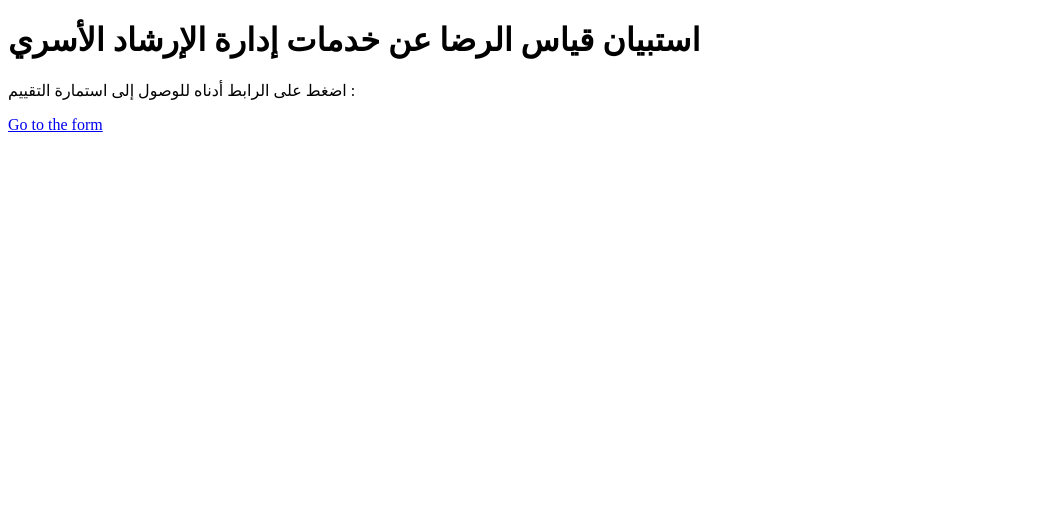
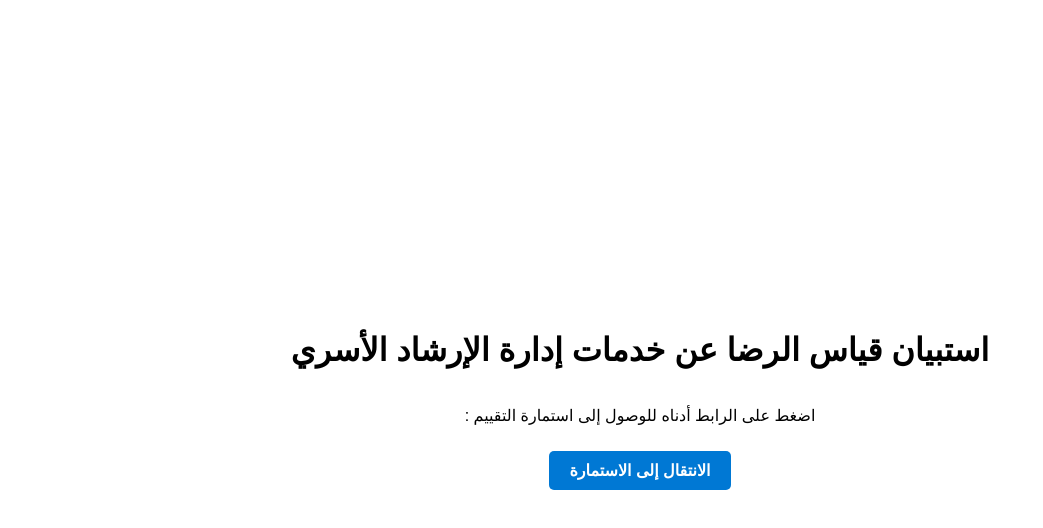
Before and after one commit to salman0095/form2025, a plain HTML site: page index.html in a window 1280 px wide. Shown: the whole page, without its empty margins (0-1043 px from the left). Drawn offline with Linux system fonts and the light colour scheme.

Commit message:
Update index.html

```diff
--- a/index.html
+++ b/index.html
@@ -2,11 +2,39 @@
 <html>
   <head>
     <title>Form 2025</title>
+    <style>
+      body {
+        margin: 0;
+        height: 100vh;
+        display: flex;
+        flex-direction: column;
+        justify-content: center; /* vertical centering */
+        align-items: center;     /* horizontal centering */
+        text-align: center;
+        font-family: Arial, sans-serif;
+        direction: rtl; /* supports Arabic */
+      }
+
+      a {
+        margin-top: 10px;
+        padding: 10px 20px;
+        background-color: #0078d4;
+        color: white;
+        text-decoration: none;
+        border-radius: 5px;
+        font-weight: bold;
+      }
+
+      a:hover {
+        background-color: #005fa3;
+      }
+    </style>
   </head>
   <body>
-    <!-- Add your content here, like a message or link to your form. -->
     <h1>استبيان قياس الرضا عن خدمات إدارة الإرشاد الأسري</h1>
     <p>اضغط على الرابط أدناه للوصول إلى استمارة التقييم :</p>
-    <a href="https://forms.office.com/pages/responsepage.aspx?id=7Qz_h_iK50CCU9S8my_9D2fOjMTqNuFHokG4T-3KL7xUNUVWVTJQUTdRNUQ1QUJZNFVTREZJQ0VSUS4u&route=shorturl" target="_blank">Go to the form</a>
+    <a href="https://forms.office.com/pages/responsepage.aspx?id=7Qz_h_iK50CCU9S8my_9D2fOjMTqNuFHokG4T-3KL7xUNUVWVTJQUTdRNUQ1QUJZNFVTREZJQ0VSUS4u&route=shorturl" target="_blank">
+      الانتقال إلى الاستمارة
+    </a>
   </body>
 </html>
```
